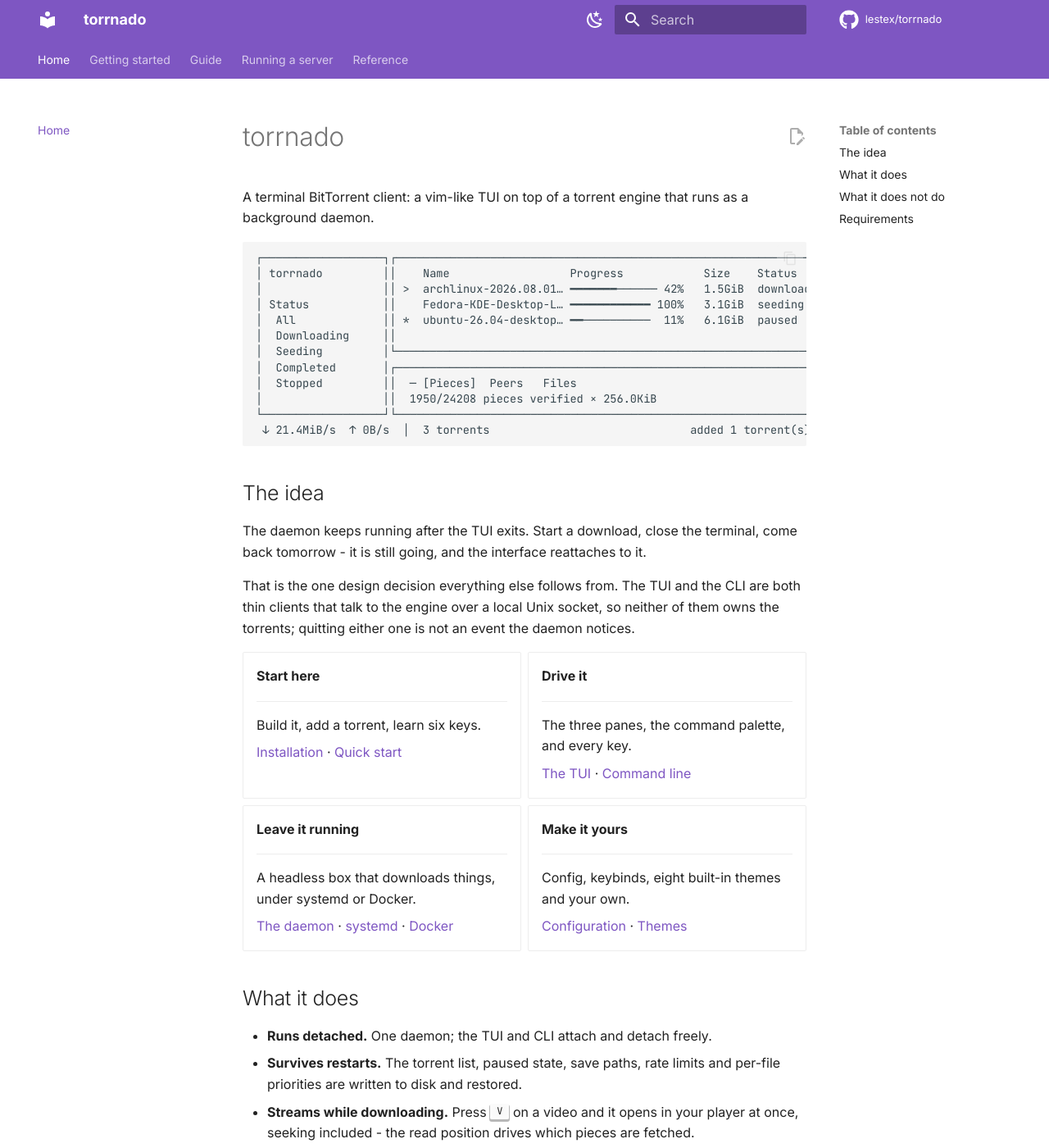
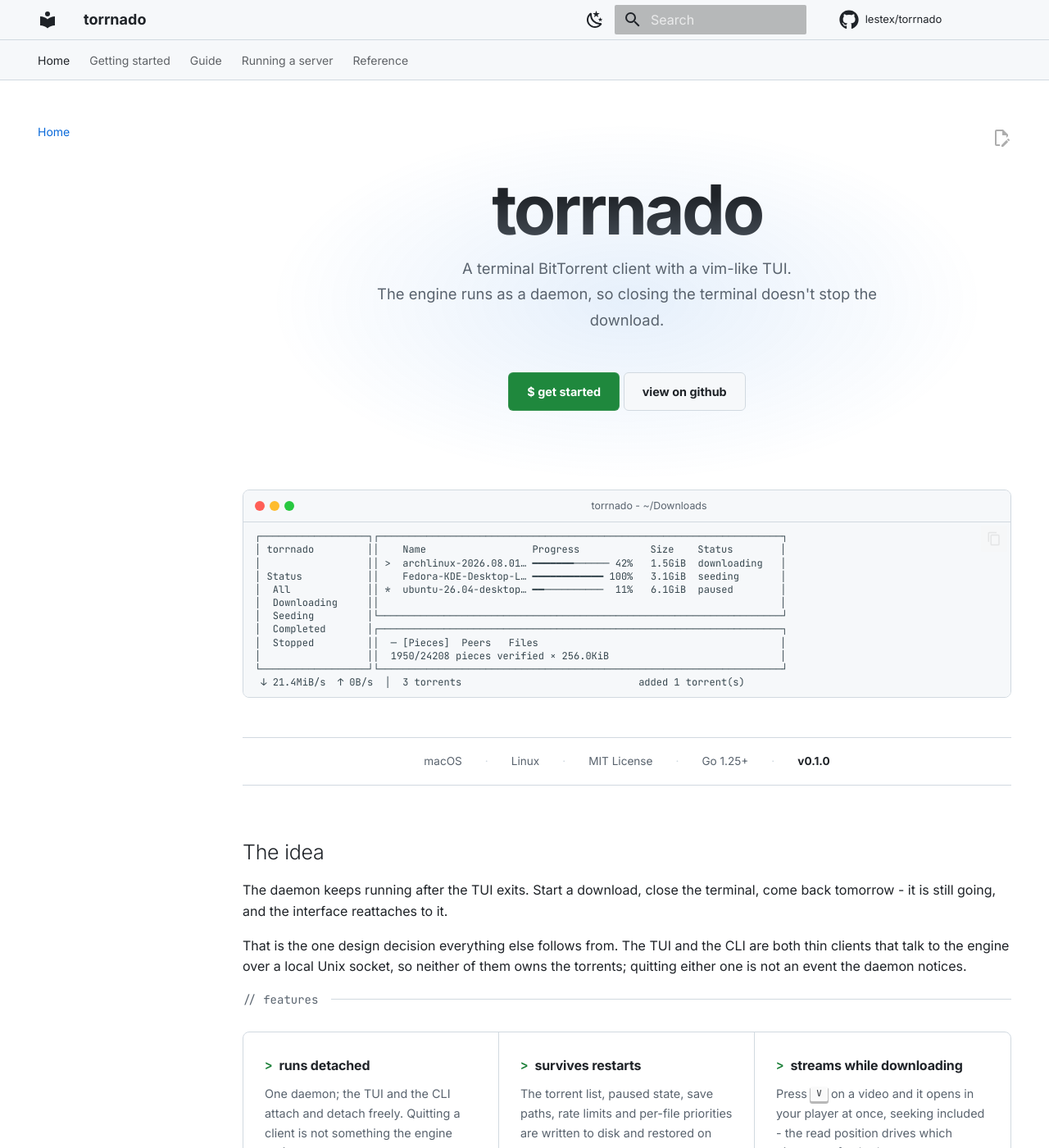
Before and after one commit to lestex/torrnado, an MkDocs documentation site: the page built from docs/index.md, in a window 1280 px wide and 1400 px high. Shown: the whole window at 82% size. Built offline with MkDocs 1.6.1 and Material for MkDocs 9.7.7, drawn with Linux system fonts in a browser that asks for light colours; comment, search, counter and statistics services are not loaded; some of the changed text lies outside the part shown.

Commit message:
docs: GitHub's palette, and a landing page that shows the thing
The site was stock Material in deep purple, and the home page opened with
a wall of prose. Both now look like what they document.

The colours are GitHub's own Primer tokens rather than approximations, so
a screenshot of the docs sits beside a screenshot of the repo without the
two reading as different products. Both schemes go through `custom`,
which hands Material the CSS variables in docs/stylesheets/torrnado.css.

The landing page leads with the wordmark, a two-line tagline, two calls to
action and the TUI itself in a terminal frame, then a stat bar, a feature
grid and a tabbed install block. Content width is unchanged -- the nav and
table of contents stay, so every page still measures the same.

Note the light scheme's header tokens: Material paints the header
background from --md-primary-fg-color and its text from
--md-primary-bg-color. The names read backwards, and getting them the
wrong way round gives white text on a white header, which is invisible
rather than merely ugly.

````diff
--- a/docs/index.md
+++ b/docs/index.md
@@ -1,7 +1,26 @@
-# torrnado
+---
+hide:
+  - toc
+---
 
-A terminal BitTorrent client: a vim-like TUI on top of a torrent engine
-that runs as a background daemon.
+<div class="tn-hero" markdown>
+
+<h1 class="tn-hero__title">torrnado</h1>
+
+<p class="tn-hero__tagline">
+A terminal BitTorrent client with a vim-like TUI.<br>
+The engine runs as a daemon, so closing the terminal doesn't stop the download.
+</p>
+
+<div class="tn-cta" markdown>
+[$ get started](getting-started/installation.md){ .tn-btn .tn-btn--primary }
+[view on github](https://github.com/lestex/torrnado){ .tn-btn .tn-btn--ghost }
+</div>
+
+</div>
+
+<div class="tn-terminal" markdown>
+<div class="tn-terminal__bar"><i></i><i></i><i></i><span>torrnado - ~/Downloads</span></div>
 
 ```
 ┌──────────────────┐┌────────────────────────────────────────────────────────────────────┐
@@ -13,10 +32,20 @@ that runs as a background daemon.
 │  Seeding         │└────────────────────────────────────────────────────────────────────┘
 │  Completed       │┌────────────────────────────────────────────────────────────────────┐
 │  Stopped         ││  ─ [Pieces]  Peers   Files                                         │
-│                  ││  1950/24208 pieces verified × 256.0KiB                              │
+│                  ││  1950/24208 pieces verified × 256.0KiB                             │
 └──────────────────┘└────────────────────────────────────────────────────────────────────┘
  ↓ 21.4MiB/s  ↑ 0B/s  │  3 torrents                              added 1 torrent(s)
 ```
+
+</div>
+
+<div class="tn-stats">
+  <span>macOS</span>
+  <span>Linux</span>
+  <span>MIT License</span>
+  <span>Go 1.25+</span>
+  <span><b>v0.1.0</b></span>
+</div>
 
 ## The idea
 
@@ -28,6 +57,89 @@ That is the one design decision everything else follows from. The TUI and
 the CLI are both thin clients that talk to the engine over a local Unix
 socket, so neither of them owns the torrents; quitting either one is not
 an event the daemon notices.
+
+<p class="tn-label">// features</p>
+
+<div class="tn-features" markdown>
+
+<div class="tn-feature" markdown>
+### runs detached
+One daemon; the TUI and the CLI attach and detach freely. Quitting a
+client is not something the engine notices.
+</div>
+
+<div class="tn-feature" markdown>
+### survives restarts
+The torrent list, paused state, save paths, rate limits and per-file
+priorities are written to disk and restored on start.
+</div>
+
+<div class="tn-feature" markdown>
+### streams while downloading
+Press ++v++ on a video and it opens in your player at once, seeking
+included - the read position drives which pieces are fetched.
+</div>
+
+<div class="tn-feature" markdown>
+### three panes, vim keys
+A status sidebar, the torrent list and a docked Pieces/Peers/Files pane.
+++colon++ opens a command palette; ++h++ lists every key.
+</div>
+
+<div class="tn-feature" markdown>
+### fully scriptable
+Every action is a subcommand, so `torrnado add`, `torrnado list` and
+friends work in a shell script or a cron job.
+</div>
+
+<div class="tn-feature" markdown>
+### waits for your VPN
+Optionally holds every transfer until the system's traffic leaves through
+a tunnel, and lets them go again when it reconnects.
+</div>
+
+</div>
+
+<p class="tn-label">$ install torrnado</p>
+
+<div class="tn-install" markdown>
+
+=== "Released binary"
+
+    ```sh
+    tar xzf torrnado_0.1.0_linux_amd64.tar.gz
+    ./torrnado version
+    ```
+
+    Archives for Linux and macOS on both architectures, plus
+    `checksums.txt`, are on the [releases
+    page](https://github.com/lestex/torrnado/releases).
+
+=== "From source"
+
+    ```sh
+    go build -o torrnado ./cmd/torrnado
+    ```
+
+    Requires Go 1.25+. `make build` instead stamps the version, commit and
+    date in, so `torrnado version` says more than "dev".
+
+=== "Docker"
+
+    ```sh
+    docker build -t torrnado .
+    docker run --rm -v "$PWD/downloads:/downloads" torrnado version
+    ```
+
+    For leaving it running on a box - see [Docker](server/docker.md).
+
+</div>
+
+<p class="tn-after-install" markdown>
+then run `torrnado` to start - [quick start →](getting-started/quick-start.md)
+</p>
+
+## Where to go next
 
 <div class="grid cards" markdown>
 
@@ -67,26 +179,8 @@ an event the daemon notices.
 
 </div>
 
-## What it does
-
-- **Runs detached.** One daemon; the TUI and CLI attach and detach freely.
-- **Survives restarts.** The torrent list, paused state, save paths, rate
-  limits and per-file priorities are written to disk and restored.
-- **Streams while downloading.** Press ++v++ on a video and it opens in
-  your player at once, seeking included - the read position drives which
-  pieces are fetched.
-- **Scripts.** Every action is a subcommand, so `torrnado add`,
-  `torrnado list` and friends work in a shell script or a cron job.
-- **Stays out of the way.** Vim-like keys, no mouse, no configuration
-  required to start.
-
 ## What it does not do
 
 No remote control protocol, no web UI, no Windows. The socket is local by
 construction and SSH already solves the remote problem properly - see
 [non-goals](reference/caveats.md) for the full list and the reasoning.
-
-## Requirements
-
-Go 1.25+ to build, a POSIX system to run (Linux and macOS are tested), and
-a media player if you want the streaming preview.
--- /dev/null
+++ b/docs/stylesheets/torrnado.css
@@ -0,0 +1,412 @@
+/* torrnado docs theme.
+ *
+ * Two jobs: repaint Material in GitHub's palette, and provide the
+ * landing-page components (hero, terminal frame, stat bar, feature grid).
+ *
+ * The colours are GitHub's own Primer tokens rather than approximations,
+ * so a screenshot of the docs sits next to a screenshot of the repo
+ * without the two looking like different products.
+ */
+
+/* ---------------------------------------------------------------- palette */
+
+[data-md-color-scheme="slate"] {
+  --gh-canvas: #0d1117;
+  --gh-canvas-subtle: #161b22;
+  --gh-canvas-inset: #010409;
+  --gh-border: #30363d;
+  --gh-border-muted: #21262d;
+  --gh-fg: #e6edf3;
+  --gh-fg-muted: #8b949e;
+  --gh-accent: #4493f8;
+  --gh-success: #3fb950;
+  --gh-btn: #238636;
+  --gh-btn-hover: #2ea043;
+
+  --md-default-bg-color: var(--gh-canvas);
+  --md-default-fg-color: var(--gh-fg);
+  --md-default-fg-color--light: var(--gh-fg-muted);
+  --md-default-fg-color--lighter: #6e7681;
+  --md-default-fg-color--lightest: var(--gh-border-muted);
+
+  --md-primary-fg-color: var(--gh-canvas-subtle);
+  --md-primary-bg-color: var(--gh-fg);
+  --md-accent-fg-color: var(--gh-accent);
+
+  --md-typeset-a-color: var(--gh-accent);
+  --md-code-bg-color: var(--gh-canvas-subtle);
+  --md-code-fg-color: var(--gh-fg);
+  --md-footer-bg-color: var(--gh-canvas-inset);
+  --md-footer-bg-color--dark: var(--gh-canvas-inset);
+}
+
+[data-md-color-scheme="default"] {
+  --gh-canvas: #ffffff;
+  --gh-canvas-subtle: #f6f8fa;
+  --gh-canvas-inset: #f6f8fa;
+  --gh-border: #d1d9e0;
+  --gh-border-muted: #d8dee4;
+  --gh-fg: #1f2328;
+  --gh-fg-muted: #59636e;
+  --gh-accent: #0969da;
+  --gh-success: #1a7f37;
+  --gh-btn: #1f883d;
+  --gh-btn-hover: #1a7f37;
+
+  --md-default-bg-color: var(--gh-canvas);
+  --md-default-fg-color: var(--gh-fg);
+  --md-default-fg-color--light: var(--gh-fg-muted);
+
+  /* Material paints the header background from --md-primary-fg-color and
+   * its text from --md-primary-bg-color. The names read backwards; get
+   * them the wrong way round in the light scheme and you get white text
+   * on a white header, which is invisible rather than merely ugly. */
+  --md-primary-fg-color: var(--gh-canvas-subtle);
+  --md-primary-bg-color: var(--gh-fg);
+  --md-accent-fg-color: var(--gh-accent);
+
+  --md-typeset-a-color: var(--gh-accent);
+  --md-code-bg-color: var(--gh-canvas-subtle);
+}
+
+/* Material draws the header from the primary colour; GitHub's is a flat
+ * dark bar with a hairline rather than a saturated block. */
+.md-header {
+  background-color: var(--gh-canvas-subtle);
+  border-bottom: 1px solid var(--gh-border);
+  box-shadow: none;
+}
+
+.md-tabs {
+  background-color: var(--gh-canvas-subtle);
+  border-bottom: 1px solid var(--gh-border);
+}
+
+[data-md-color-scheme="slate"] .md-typeset code,
+[data-md-color-scheme="default"] .md-typeset code {
+  border: 1px solid var(--gh-border-muted);
+  border-radius: 6px;
+}
+
+.md-typeset pre > code {
+  border: 1px solid var(--gh-border);
+}
+
+.md-typeset table:not([class]) th {
+  background-color: var(--gh-canvas-subtle);
+}
+
+/* --------------------------------------------------------------- landing */
+
+/* The hero and everything under it stay inside Material's normal content
+ * column -- the width does not change on this page, only the styling. */
+
+.tn-hero {
+  text-align: center;
+  padding: 3.2rem 0 1.6rem;
+  position: relative;
+}
+
+/* The glow behind the wordmark, echoing GitHub's own hero. Sits behind
+ * content and never intercepts a click. */
+.tn-hero::before {
+  content: "";
+  position: absolute;
+  left: 50%;
+  top: 0;
+  width: 44rem;
+  max-width: 130%;
+  height: 22rem;
+  transform: translateX(-50%);
+  background: radial-gradient(
+    ellipse at center,
+    rgba(56, 105, 216, 0.20) 0%,
+    rgba(56, 105, 216, 0.07) 40%,
+    transparent 70%
+  );
+  pointer-events: none;
+  z-index: 0;
+}
+
+[data-md-color-scheme="default"] .tn-hero::before {
+  background: radial-gradient(
+    ellipse at center,
+    rgba(9, 105, 218, 0.10) 0%,
+    transparent 70%
+  );
+}
+
+.tn-hero > * {
+  position: relative;
+  z-index: 1;
+}
+
+/* The wordmark is the page title, so Material hangs a permalink pilcrow
+ * off it -- a stray para-mark in the middle of a hero. */
+.md-typeset .tn-hero__title .headerlink {
+  display: none;
+}
+
+.md-typeset .tn-hero__title {
+  font-size: 4.2rem;
+  line-height: 1.05;
+  font-weight: 800;
+  letter-spacing: -0.04em;
+  margin: 0 0 0.6rem;
+  background: linear-gradient(180deg, var(--gh-fg) 30%, var(--gh-fg-muted) 130%);
+  -webkit-background-clip: text;
+  background-clip: text;
+  -webkit-text-fill-color: transparent;
+}
+
+.md-typeset .tn-hero__tagline {
+  font-size: 0.92rem;
+  line-height: 1.7;
+  color: var(--gh-fg-muted);
+  margin: 0 auto 1.6rem;
+  max-width: 34rem;
+}
+
+/* CTAs ------------------------------------------------------------------ */
+
+.tn-cta {
+  display: flex;
+  gap: 0.6rem;
+  justify-content: center;
+  flex-wrap: wrap;
+  margin-bottom: 2.4rem;
+}
+
+.md-typeset .tn-btn {
+  display: inline-flex;
+  align-items: center;
+  gap: 0.4rem;
+  padding: 0.55rem 1.1rem;
+  border-radius: 6px;
+  font-size: 0.72rem;
+  font-weight: 600;
+  text-decoration: none;
+  border: 1px solid transparent;
+  transition: background-color 120ms, border-color 120ms;
+}
+
+.md-typeset .tn-btn--primary {
+  background-color: var(--gh-btn);
+  border-color: rgba(240, 246, 252, 0.1);
+  color: #ffffff;
+}
+
+.md-typeset .tn-btn--primary:hover {
+  background-color: var(--gh-btn-hover);
+  color: #ffffff;
+}
+
+.md-typeset .tn-btn--ghost {
+  background-color: var(--gh-canvas-subtle);
+  border-color: var(--gh-border);
+  color: var(--gh-fg);
+}
+
+.md-typeset .tn-btn--ghost:hover {
+  background-color: var(--gh-border-muted);
+  border-color: var(--gh-fg-muted);
+  color: var(--gh-fg);
+}
+
+/* Terminal frame -------------------------------------------------------- */
+
+.tn-terminal {
+  border: 1px solid var(--gh-border);
+  border-radius: 8px;
+  overflow: hidden;
+  background-color: var(--gh-canvas-inset);
+  margin: 0 0 2.4rem;
+}
+
+.tn-terminal__bar {
+  display: flex;
+  align-items: center;
+  gap: 0.3rem;
+  padding: 0.45rem 0.7rem;
+  background-color: var(--gh-canvas-subtle);
+  border-bottom: 1px solid var(--gh-border);
+}
+
+.tn-terminal__bar i {
+  width: 0.6rem;
+  height: 0.6rem;
+  border-radius: 50%;
+  display: inline-block;
+}
+
+.tn-terminal__bar i:nth-child(1) { background: #ff5f57; }
+.tn-terminal__bar i:nth-child(2) { background: #febc2e; }
+.tn-terminal__bar i:nth-child(3) { background: #28c840; }
+
+.tn-terminal__bar span {
+  flex: 1;
+  text-align: center;
+  font-size: 0.62rem;
+  color: var(--gh-fg-muted);
+  font-style: normal;
+}
+
+/* The ASCII screenshot must never wrap -- a wrapped box drawing is
+ * unreadable -- so it scrolls sideways on a narrow screen instead. */
+.tn-terminal .highlight pre,
+.tn-terminal pre {
+  margin: 0;
+  border: 0;
+  border-radius: 0;
+  background: var(--gh-canvas-inset);
+  overflow-x: auto;
+}
+
+.tn-terminal .highlight pre > code,
+.tn-terminal pre > code {
+  border: 0;
+  white-space: pre;
+  font-size: 0.6rem;
+  line-height: 1.35;
+}
+
+/* Stat bar -------------------------------------------------------------- */
+
+.tn-stats {
+  display: flex;
+  flex-wrap: wrap;
+  justify-content: center;
+  gap: 0.5rem 1.4rem;
+  padding: 0.9rem 1rem;
+  margin: 0 0 3.2rem;
+  border-top: 1px solid var(--gh-border);
+  border-bottom: 1px solid var(--gh-border);
+  font-size: 0.68rem;
+  color: var(--gh-fg-muted);
+}
+
+/* Separators are drawn rather than typed, so adding or removing an item
+ * cannot leave a dangling dot. */
+.tn-stats > span:not(:last-child)::after {
+  content: "·";
+  margin-left: 1.4rem;
+  color: var(--gh-border);
+}
+
+.tn-stats b {
+  color: var(--gh-fg);
+  font-weight: 600;
+}
+
+/* Section labels -------------------------------------------------------- */
+
+.md-typeset .tn-label {
+  display: flex;
+  align-items: center;
+  gap: 0.8rem;
+  font-family: var(--md-code-font-family, monospace);
+  font-size: 0.7rem;
+  color: var(--gh-fg-muted);
+  margin: 0 0 1.4rem;
+  font-weight: 400;
+}
+
+.md-typeset .tn-label::after {
+  content: "";
+  flex: 1;
+  height: 1px;
+  background: var(--gh-border);
+}
+
+/* Feature grid ---------------------------------------------------------- */
+
+.tn-features {
+  display: grid;
+  grid-template-columns: repeat(3, 1fr);
+  border: 1px solid var(--gh-border);
+  border-radius: 8px;
+  overflow: hidden;
+  margin: 0 0 3.2rem;
+}
+
+.tn-feature {
+  padding: 1.4rem 1.3rem;
+  border-right: 1px solid var(--gh-border);
+  border-bottom: 1px solid var(--gh-border);
+  transition: background-color 120ms;
+}
+
+/* Rather than nth-child arithmetic that breaks whenever a card is added,
+ * strip the trailing edges: the right border on every third card, and the
+ * bottom border on the last row. */
+.tn-feature:nth-child(3n) { border-right: 0; }
+.tn-feature:nth-last-child(-n + 3) { border-bottom: 0; }
+
+.tn-feature:hover {
+  background-color: var(--gh-canvas-subtle);
+}
+
+.md-typeset .tn-feature h3 {
+  margin: 0 0 0.5rem;
+  font-size: 0.8rem;
+  font-weight: 600;
+  color: var(--gh-fg);
+}
+
+/* Cards are not link targets, and a hovering pilcrow in the middle of a
+ * grid reads as a rendering fault rather than an affordance. */
+.md-typeset .tn-feature h3 .headerlink {
+  display: none;
+}
+
+.md-typeset .tn-feature h3::before {
+  content: ">";
+  color: var(--gh-success);
+  margin-right: 0.4rem;
+  font-family: var(--md-code-font-family, monospace);
+}
+
+.md-typeset .tn-feature p {
+  margin: 0;
+  font-size: 0.72rem;
+  line-height: 1.65;
+  color: var(--gh-fg-muted);
+}
+
+/* Install block --------------------------------------------------------- */
+
+.tn-install {
+  margin-bottom: 2rem;
+}
+
+.tn-install .tabbed-set > label {
+  font-size: 0.7rem;
+  color: var(--gh-fg-muted);
+}
+
+.tn-install .tabbed-set > input:checked + label {
+  color: var(--gh-fg);
+  border-color: var(--gh-success);
+}
+
+.md-typeset .tn-after-install {
+  font-size: 0.72rem;
+  color: var(--gh-fg-muted);
+}
+
+/* Responsive ------------------------------------------------------------ */
+
+@media screen and (max-width: 76.1875em) {
+  .tn-features { grid-template-columns: repeat(2, 1fr); }
+  .tn-feature:nth-child(3n) { border-right: 1px solid var(--gh-border); }
+  .tn-feature:nth-child(2n) { border-right: 0; }
+  .tn-feature:nth-last-child(-n + 3) { border-bottom: 1px solid var(--gh-border); }
+  .tn-feature:nth-last-child(-n + 2) { border-bottom: 0; }
+}
+
+@media screen and (max-width: 44.9375em) {
+  .md-typeset .tn-hero__title { font-size: 2.8rem; }
+  .tn-features { grid-template-columns: 1fr; }
+  .tn-feature { border-right: 0 !important; border-bottom: 1px solid var(--gh-border) !important; }
+  .tn-feature:last-child { border-bottom: 0 !important; }
+}
--- a/mkdocs.yml
+++ b/mkdocs.yml
@@ -25,18 +25,21 @@ theme:
     - toc.follow
   palette:
     # The terminal is usually dark, so the site starts that way and can
-    # be switched.
+    # be switched. Both schemes are `custom`, which tells Material to take
+    # its colours from the CSS variables docs/stylesheets/torrnado.css
+    # sets rather than from a named palette -- that file carries GitHub's
+    # Primer tokens, which no built-in palette matches.
     - media: "(prefers-color-scheme: dark)"
       scheme: slate
-      primary: deep purple
-      accent: deep purple
+      primary: custom
+      accent: custom
       toggle:
         icon: material/weather-sunny
         name: Switch to light mode
     - media: "(prefers-color-scheme: light)"
       scheme: default
-      primary: deep purple
-      accent: deep purple
+      primary: custom
+      accent: custom
       toggle:
         icon: material/weather-night
         name: Switch to dark mode
@@ -61,6 +64,9 @@ markdown_extensions:
   - pymdownx.superfences
   - pymdownx.tabbed:
       alternate_style: true
+
+extra_css:
+  - stylesheets/torrnado.css
 
 extra:
   social:
````
